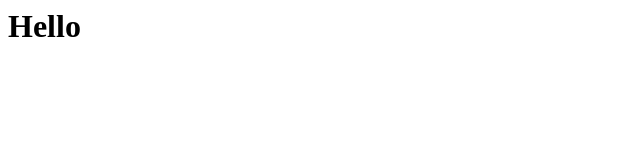
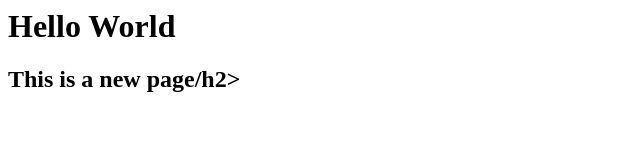
Before and after one commit to little2potato/information_visualization, a plain HTML site: page index.html in a window 1280 px wide. Shown: the whole page, without its empty margins (0-640 px from the left). Drawn offline with Linux system fonts and the light colour scheme.

Commit message:
Add index file

```diff
--- a/index.html
+++ b/index.html
@@ -1,5 +1,6 @@
 <html>
 	<body>
-		<h1>Hello</h1>
+		<h1>Hello World</h1>
+		<h2>This is a new page/h2>
 	</body>
 </html>
```
